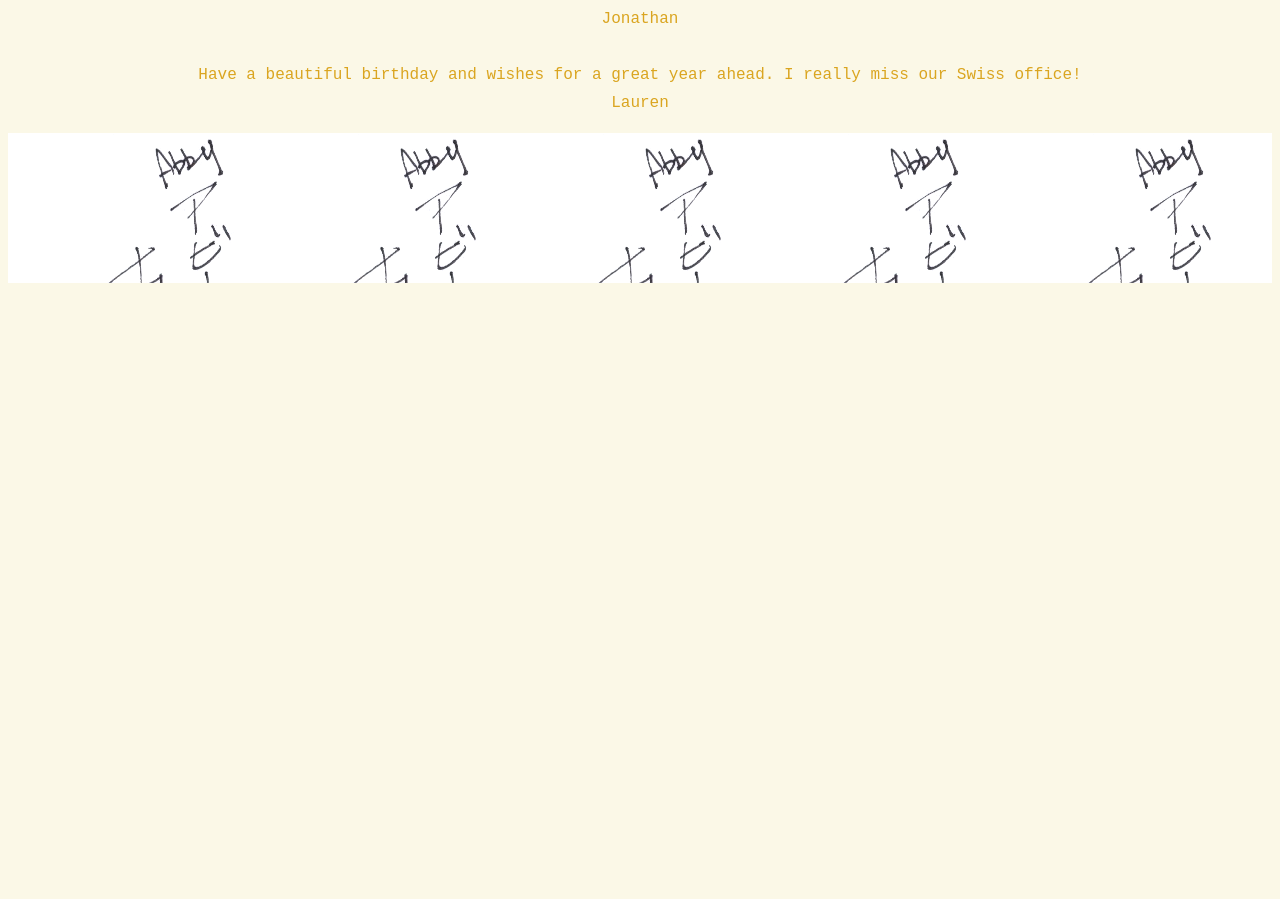
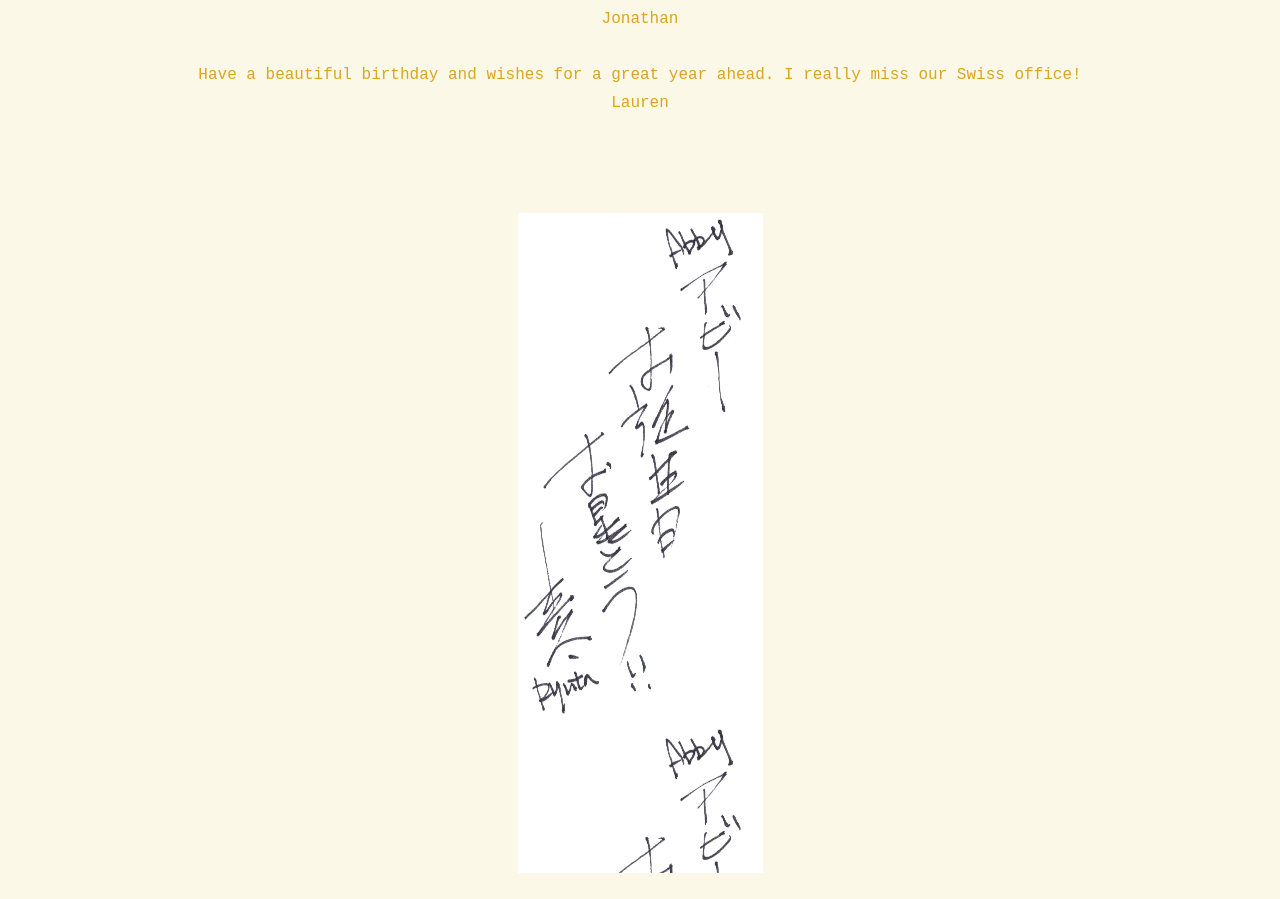
Before and after one commit to laurenleely/happy-birthday-card, a plain HTML site: page docs/index.html in a window 1280 px wide. Shown: the part 2142-3041 px from the top of the page. Before the commit the page ends 2433 px from the top, so only its background shows below. Drawn offline with Linux system fonts and the light colour scheme; a web font is replaced by a local one.

Commit message:
Update index.html

```diff
--- a/docs/index.html
+++ b/docs/index.html
@@ -138,8 +138,8 @@
 		Lauren
 
 	</p>
-<!-- <p><img class="sign" src="resources/ryuta.png" alt="Ryuta birthday message for Abby"></p> -->
-	<div class="sign"></div>
+<p><img class="sign" src="resources/ryuta.png" alt="Ryuta birthday message for Abby"></p>
+<!-- 	<div class="sign"></div> -->
 
 
 	</body>
```
